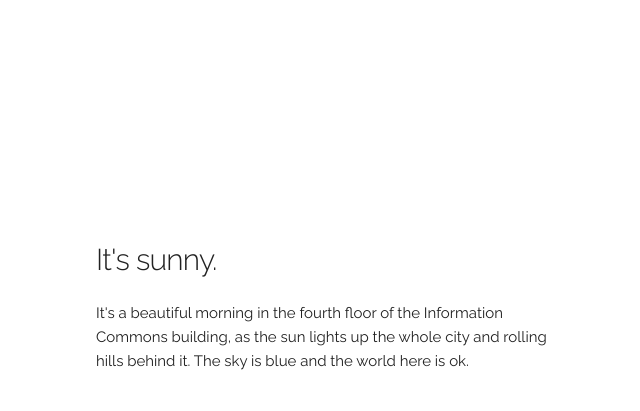
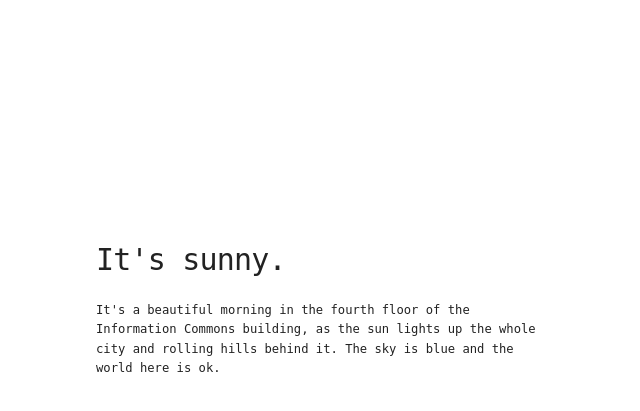
Before and after one commit to ThThelitz/story, a Flask app: page / in a window 1280 px wide. Shown: the top 411 px of the page, without its empty margins (64-704 px from the left). Run offline with Flask 2, Linux system fonts and the light colour scheme.

Commit message:
Change font to monospace

```diff
--- a/static/styles.css
+++ b/static/styles.css
@@ -1 +1,5 @@
 /* TODO */
+
+body {
+    font-family: monospace;
+}
```
